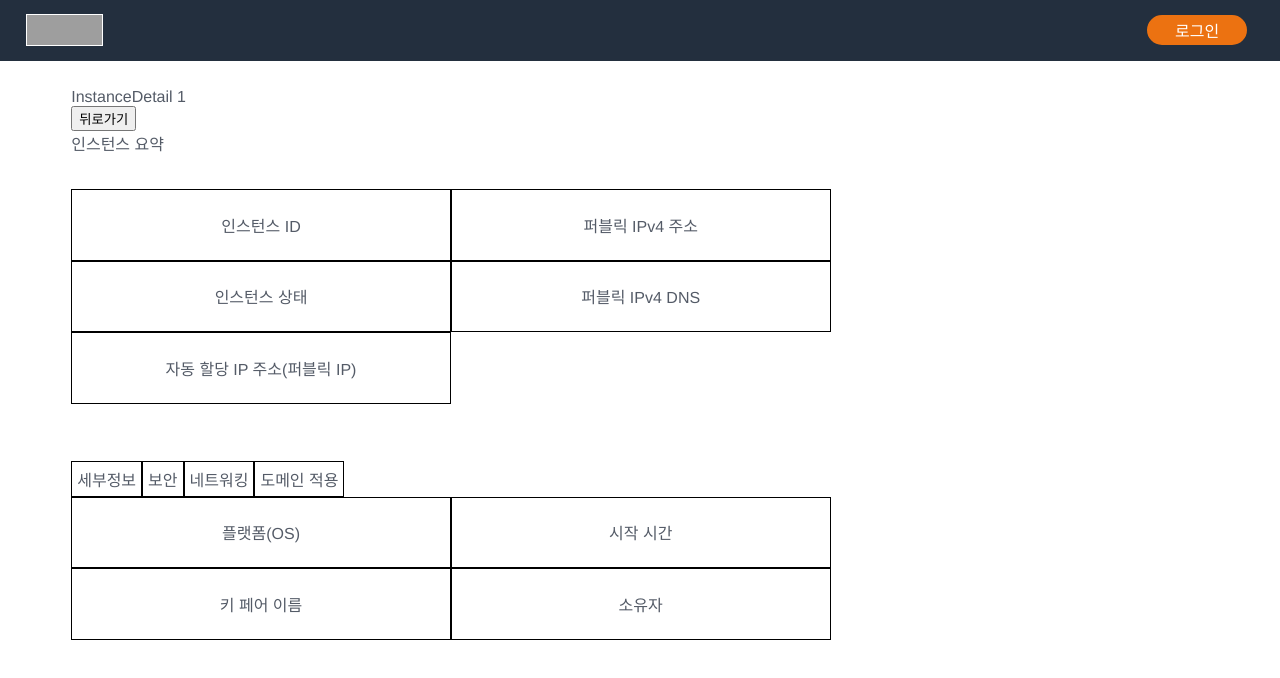
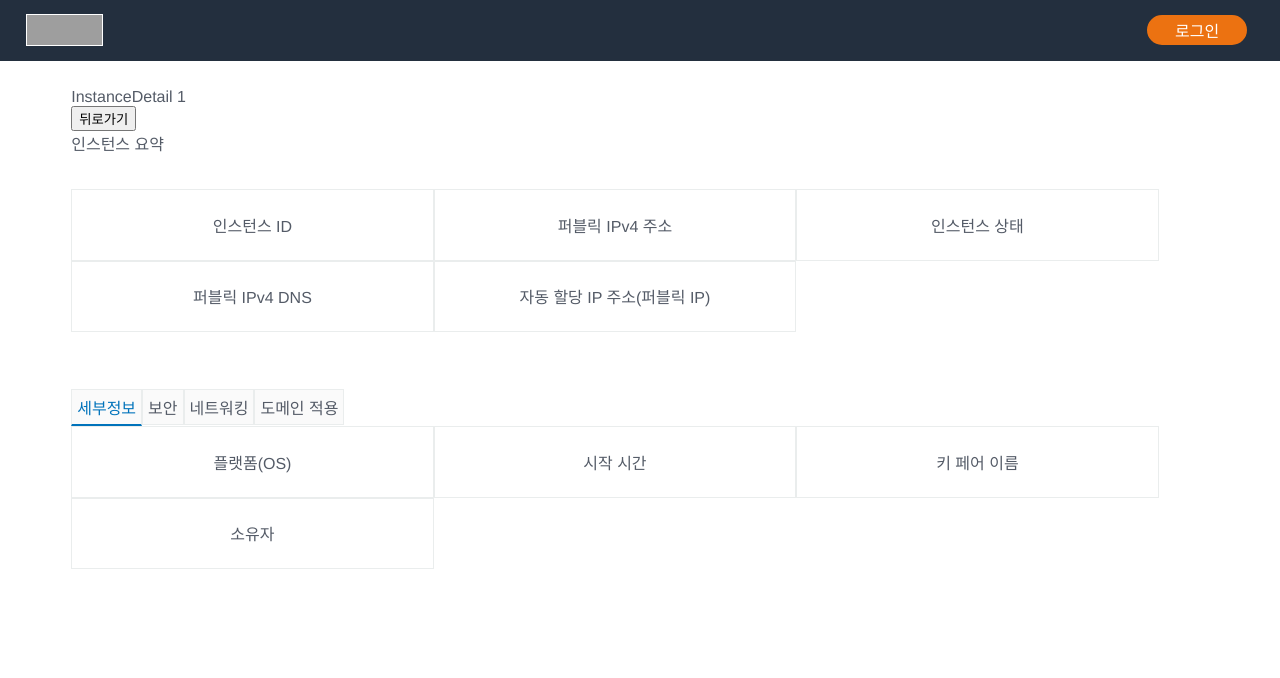
Before and after one commit to DonghyeonKang/CSWS, a React (Create React App) app in the folder frontend/: page /dashboard/1 in a window 1280 px wide. Shown: the top 678 px of the page. Built offline with nearby package versions, Linux system fonts and the light colour scheme; grey boxes are pictures that could not be loaded.

Commit message:
Update InstanceDetail UI

```diff
--- a/frontend/src/components/Instance/InstanceDetail/InstanceDescription.js
+++ b/frontend/src/components/Instance/InstanceDetail/InstanceDescription.js
@@ -27,10 +27,10 @@ const DescriptionContent = styled.div`
 `;
 
 const DescriptionGrid = styled.div`
-  width: 29.2%;
+  width: 315px;
   padding: 2%;
   display: flex;
   justify-content: center;
   align-items: center;
-  border: 1px solid black;
+  border: 1px solid #eaeded;
 `
--- a/frontend/src/components/Instance/InstanceDetail/TabsContent.js
+++ b/frontend/src/components/Instance/InstanceDetail/TabsContent.js
@@ -3,15 +3,37 @@ import { useNavigate } from "react-router-dom";
 import styled from "styled-components";
 
 const TabsContent = () => {
-    const navigate = useNavigate();
-    const [list,setList] = useState('detail'); //인스턴스 상세 탭
-    const [domain,setDomain] = useState();
+  const navigate = useNavigate();
+  const [list,setList] = useState('detail'); //인스턴스 상세 탭
+  const [tab, setTab] = useState('detail'); //선택된 탭 강조 표시
+  const [domain,setDomain] = useState();
     return (
         <>
-            <DetailTap onClick={()=>setList('detail')}>세부정보</DetailTap>
-            <DetailTap onClick={()=>setList('security')}>보안</DetailTap>
-            <DetailTap onClick={()=>setList('networking')}>네트워킹</DetailTap>
-            <DetailTap onClick={()=>setList('domain')}>도메인 적용</DetailTap>
+          {tab === 'detail' ?
+          <SelectedTab onClick={()=>setList('detail')}>세부정보</SelectedTab> :
+          <DetailTab onClick={()=>{
+            setList('detail');
+            setTab('detail');
+            }}>세부정보</DetailTab>}
+          {tab === 'security' ?
+          <SelectedTab onClick={()=>setList('security')}>보안</SelectedTab> :
+          <DetailTab onClick={()=>{
+            setList('security');
+            setTab('security');
+            }}>보안</DetailTab>}
+          {tab === 'networking' ?
+          <SelectedTab onClick={()=>setList('networking')}>네트워킹</SelectedTab> :
+          <DetailTab onClick={()=>{
+            setList('networking');
+            setTab('networking');
+            }}>네트워킹</DetailTab>}
+          {tab === 'domain' ?
+          <SelectedTab onClick={()=>setList('domain')}>도메인 적용</SelectedTab> :
+          <DetailTab onClick={()=>{
+            setList('domain');
+            setTab('domain');
+            }}>도메인 적용</DetailTab>}
+
             <DetailContent>
                 {(list === 'detail') ?
                 <>
@@ -24,7 +46,7 @@ const TabsContent = () => {
                 <>
                 <DetailGrid>소유자 ID</DetailGrid>
                 <DetailGrid>시작 시간</DetailGrid>
-                <DetailGrid onClick={() => navigate(`${Date.now()}`)}>보안 그룹 ID</DetailGrid>
+                <DetailId onClick={() => navigate(`${Date.now()}`)}>보안 그룹 ID</DetailId>
                 <DetailGrid>인바운드 규칙 목록</DetailGrid>
                 <DetailGrid>아웃바운드 규칙 목록</DetailGrid>
                 </>
@@ -47,10 +69,19 @@ const TabsContent = () => {
 
 export default TabsContent;
 
-const DetailTap = styled.div`
+const DetailTab = styled.div`
+  cursor: pointer;
   display: inline-block;
-  border: 1px black solid;
   padding: 5px;
+  border: 1px solid #eaeded;
+  background-color: #fafafa;
+  :hover{
+    color: #0073bb;
+  }
+`;
+const SelectedTab = styled(DetailTab)`
+  border-bottom: 2px solid  #0073bb;
+  color:  #0073bb;
 `;
 
 const DetailContent = styled.div`
@@ -60,10 +91,18 @@ const DetailContent = styled.div`
 `;
 
 const DetailGrid = styled.div`
-  width: 29.2%;
+  width: 315px;
   padding: 2%;
   display: flex;
   justify-content: center;
   align-items: center;
-  border: 1px solid black;
+  border: 1px solid #eaeded;
 `;
+
+const DetailId = styled(DetailGrid)`
+  cursor: pointer;
+  color: #0073bb;
+  :hover{
+    text-decoration: underline;
+  }
+`;
```
